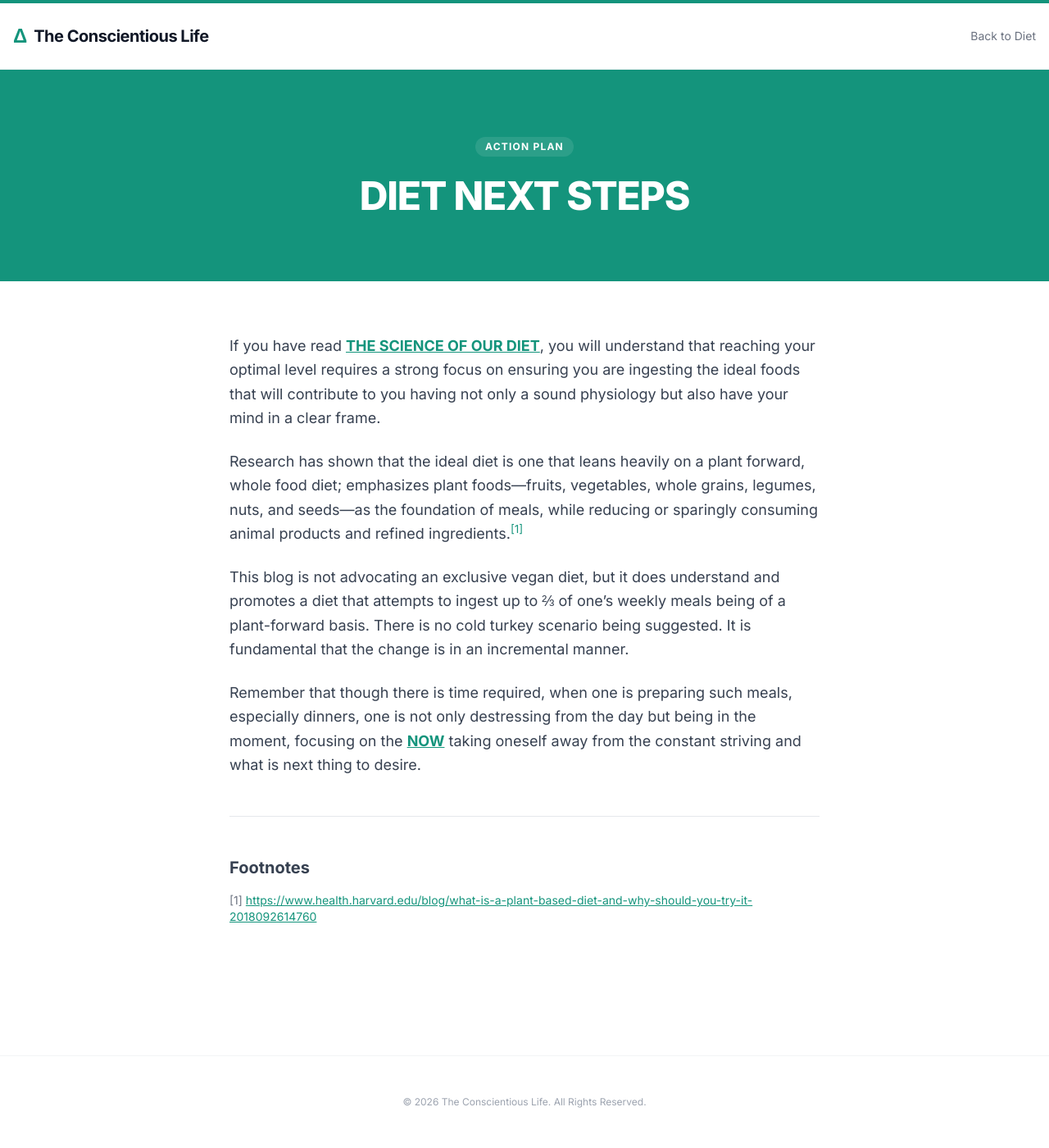
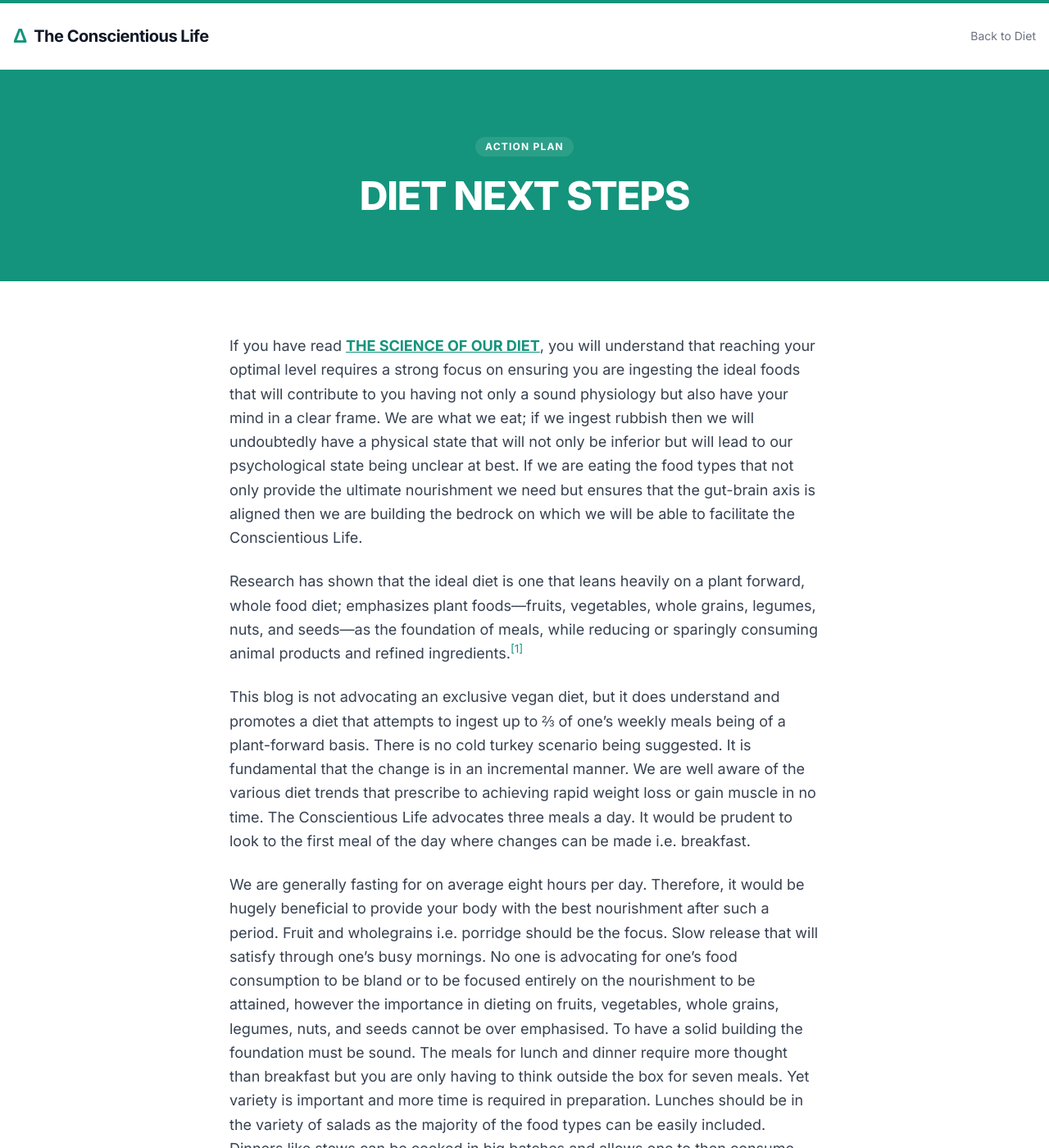
Before and after one commit to theconscientiouslife1-coder/TheCL, a Jekyll site: the page diet-next-steps.html, which Jekyll copies as it is, in a window 1280 px wide and 1400 px high. Shown: the whole window at 82% size. Built offline with Jekyll 4.4.1, drawn with Linux system fonts in a browser that asks for light colours; nearby versions of some CDN libraries; some of the changed text lies outside the part shown.

Commit message:
further updates

```diff
--- a/diet-next-steps.html
+++ b/diet-next-steps.html
@@ -31,18 +31,20 @@
     </section>
 
     <main class="max-w-3xl mx-auto px-6 py-16 flex-grow">
-        <article class="prose prose-lg prose-flat max-w-none text-gray-700 leading-relaxed">
-            <p>If you have read <a href="science-of-diet.html" class="text-[#14947c] font-bold underline uppercase">THE SCIENCE OF OUR DIET</a>, you will understand that reaching your optimal level requires a strong focus on ensuring you are ingesting the ideal foods that will contribute to you having not only a sound physiology but also have your mind in a clear frame.</p>
+        <article class="prose prose-lg max-w-none text-gray-700 leading-relaxed">
+            <p>If you have read <a href="science-of-diet.html" class="text-[#14947c] font-bold underline uppercase">THE SCIENCE OF OUR DIET</a>, you will understand that reaching your optimal level requires a strong focus on ensuring you are ingesting the ideal foods that will contribute to you having not only a sound physiology but also have your mind in a clear frame. We are what we eat; if we ingest rubbish then we will undoubtedly have a physical state that will not only be inferior but will lead to our psychological state being unclear at best. If we are eating the food types that not only provide the ultimate nourishment we need but ensures that the gut-brain axis is aligned then we are building the bedrock on which we will be able to facilitate the Conscientious Life.</p>
 
             <p>Research has shown that the ideal diet is one that leans heavily on a plant forward, whole food diet; emphasizes plant foods—fruits, vegetables, whole grains, legumes, nuts, and seeds—as the foundation of meals, while reducing or sparingly consuming animal products and refined ingredients.<a href="#fn1" class="text-[#14947c] no-underline"><sup>[1]</sup></a></p>
 
-            <p>This blog is not advocating an exclusive vegan diet, but it does understand and promotes a diet that attempts to ingest up to ⅔ of one’s weekly meals being of a plant-forward basis. There is no cold turkey scenario being suggested. It is fundamental that the change is in an incremental manner.</p>
+            <p>This blog is not advocating an exclusive vegan diet, but it does understand and promotes a diet that attempts to ingest up to ⅔ of one’s weekly meals being of a plant-forward basis. There is no cold turkey scenario being suggested. It is fundamental that the change is in an incremental manner. We are well aware of the various diet trends that prescribe to achieving rapid weight loss or gain muscle in no time. The Conscientious Life advocates three meals a day. It would be prudent to look to the first meal of the day where changes can be made i.e. breakfast.</p>
 
-            <p>Remember that though there is time required, when one is preparing such meals, especially dinners, one is not only destressing from the day but being in the moment, focusing on the <a href="mindfulness.html" class="text-[#14947c] font-bold underline uppercase">NOW</a> taking oneself away from the constant striving and what is next thing to desire.</p>
+            <p>We are generally fasting for on average eight hours per day. Therefore, it would be hugely beneficial to provide your body with the best nourishment after such a period. Fruit and wholegrains i.e. porridge should be the focus. Slow release that will satisfy through one’s busy mornings. No one is advocating for one’s food consumption to be bland or to be focused entirely on the nourishment to be attained, however the importance in dieting on fruits, vegetables, whole grains, legumes, nuts, and seeds cannot be over emphasised. To have a solid building the foundation must be sound. The meals for lunch and dinner require more thought than breakfast but you are only having to think outside the box for seven meals. Yet variety is important and more time is required in preparation. Lunches should be in the variety of salads as the majority of the food types can be easily included. Dinners like stews can be cooked in big batches and allows one to then consume over a number of evenings.</p>
+
+            <p>Remember that though there is time required, when one is preparing such meals, especially dinners, one is not only destressing from the day but being in the moment, focusing on the <a href="mindfulness.html" class="text-[#14947c] font-bold underline uppercase">NOW</a> taking oneself away from the constant striving and what is next thing to desire. Planning is very important and if you have the different plans for a week’s diet then variety can be introduced. The Conscientious Life cannot advocate the importance of a wholesome diet that includes the key healthy food types. Giving the time at the outset to plan, will make the change less intrusive from your current diet as you transition to such meals. The benefits outweigh the somewhat sacrifice one will achieve when both removing those food types that are detrimental to one’s health and time given to preparing such meals.</p>
 
             <hr class="my-12">
             <section class="not-prose" id="footnotes">
-                <h2 class="text-xl font-bold mb-4">Footnotes</h2>
+                <h2 class="text-xl font-bold mb-4 text-gray-900">Footnotes</h2>
                 <ol class="text-sm text-gray-500 space-y-2">
                     <li id="fn1">[1] <a href="https://www.health.harvard.edu/blog/what-is-a-plant-based-diet-and-why-should-you-try-it-2018092614760" target="_blank" rel="noopener noreferrer" class="text-[#14947c] underline">https://www.health.harvard.edu/blog/what-is-a-plant-based-diet-and-why-should-you-try-it-2018092614760</a></li>
                 </ol>
```
Also changed, not shown: science-of-diet.html (+4 -4 lines).
